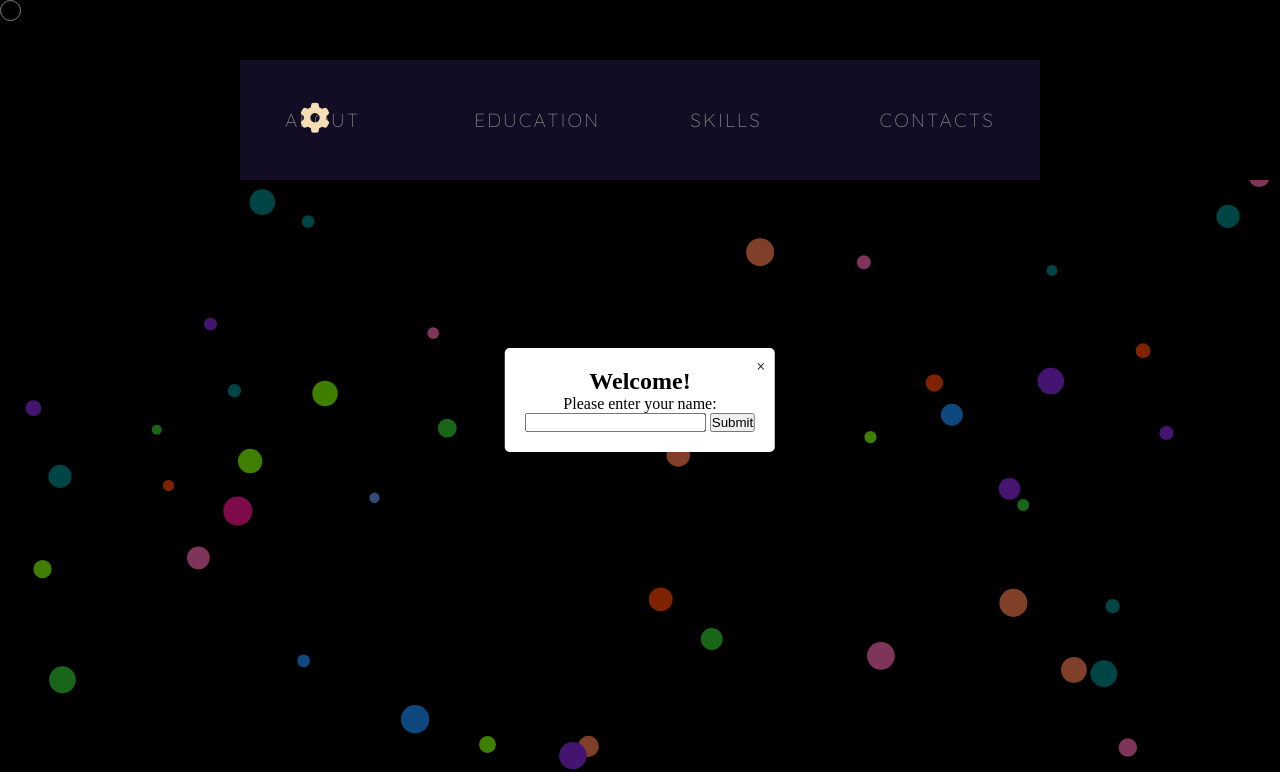
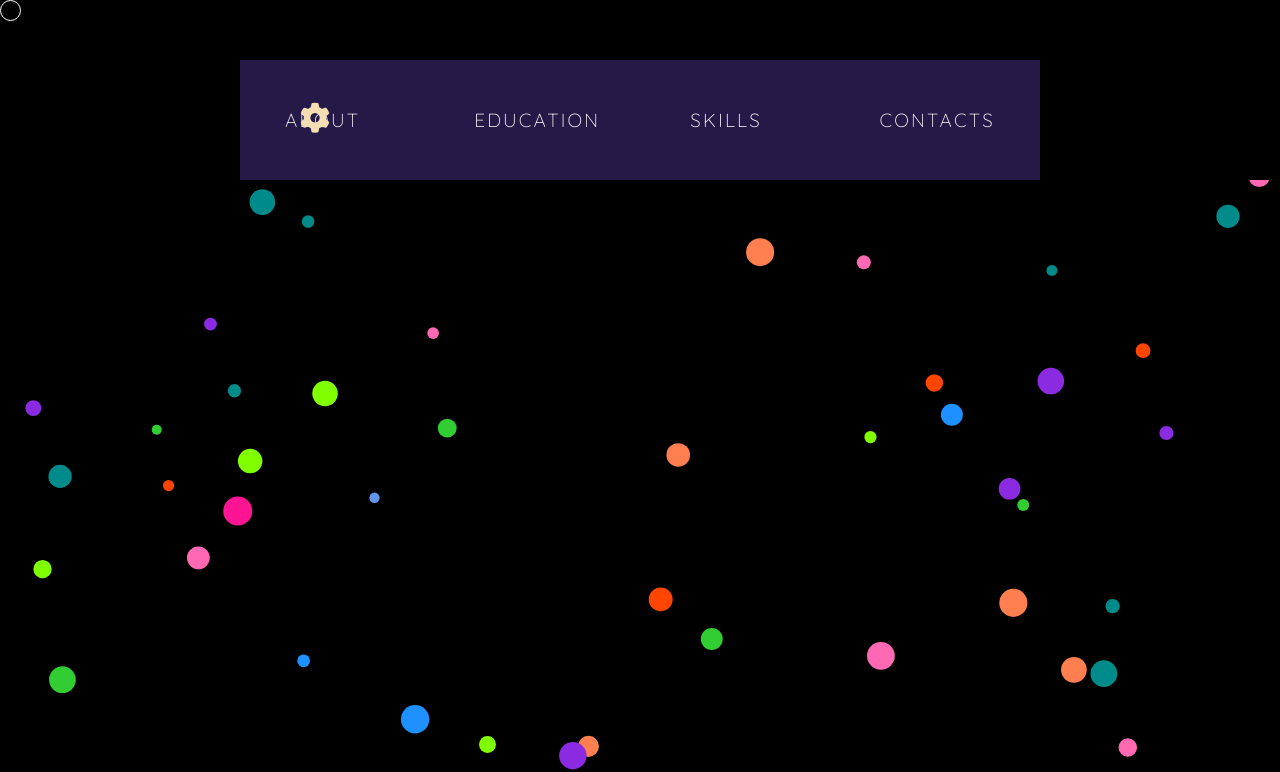
Before and after one commit to HanjalaShihab/portfolio, a plain HTML site: page index.html in a window 1280 px wide. Shown: the top 772 px of the page. Drawn offline with nearby package versions, Linux system fonts and the light colour scheme.

Commit message:
updated(pop up deleted)

```diff
--- a/index.html
+++ b/index.html
@@ -207,16 +207,6 @@
         <p class="text" style="font-size: 17px !important;">Click twice to minimize</p>
     </div>
 
-    <div id="popup" class="popup">
-        <div class="popup-content">
-            <span class="close">&times;</span>
-            <h2>Welcome!</h2>
-            <p>Please enter your name:</p>
-            <input type="text" id="nameInput">
-            <button onclick="saveName()">Submit</button>
-        </div>
-    </div>
-
     <!-- Typed JS -->
 
     <script src="https://unpkg.com/typed.js@2.1.0/dist/typed.umd.js"></script>
--- a/index.js
+++ b/index.js
@@ -267,26 +267,3 @@ ins.addEventListener("mouseover", () => {
 ins.addEventListener("mouseout", () => {
   iconTitle[3].style.display = "none";
 });
-
-
-
-document.addEventListener("DOMContentLoaded", function() {
-  const popup = document.getElementById('popup');
-  const closeButton = document.querySelector('.close');
-
-  // Show the popup when the page is loaded
-  popup.style.display = 'block';
-
-  // Close the popup when the close button is clicked
-  closeButton.addEventListener('click', function() {
-      popup.style.display = 'none';
-  });
-});
-
-function saveName() {
-  const name = document.getElementById('nameInput').value;
-  localStorage.setItem('visitorName', name);
-
-  // Hide the popup
-  document.getElementById('popup').style.display = 'none';
-}
--- a/styles.css
+++ b/styles.css
@@ -515,33 +515,3 @@ canvas {
 /* .loaded .loader-wrapper {
   display: none;
 } */
-
-
-.popup {
-  display: none;
-  position: fixed;
-  top: 0;
-  left: 0;
-  width: 100%;
-  height: 100%;
-  background-color: rgba(0, 0, 0, 0.5);
-  z-index: 999;
-}
-
-.popup-content {
-  position: absolute;
-  top: 50%;
-  left: 50%;
-  transform: translate(-50%, -50%);
-  background-color: #fff;
-  padding: 20px;
-  border-radius: 5px;
-  text-align: center;
-}
-
-.close {
-  position: absolute;
-  top: 10px;
-  right: 10px;
-  cursor: pointer;
-}
```
